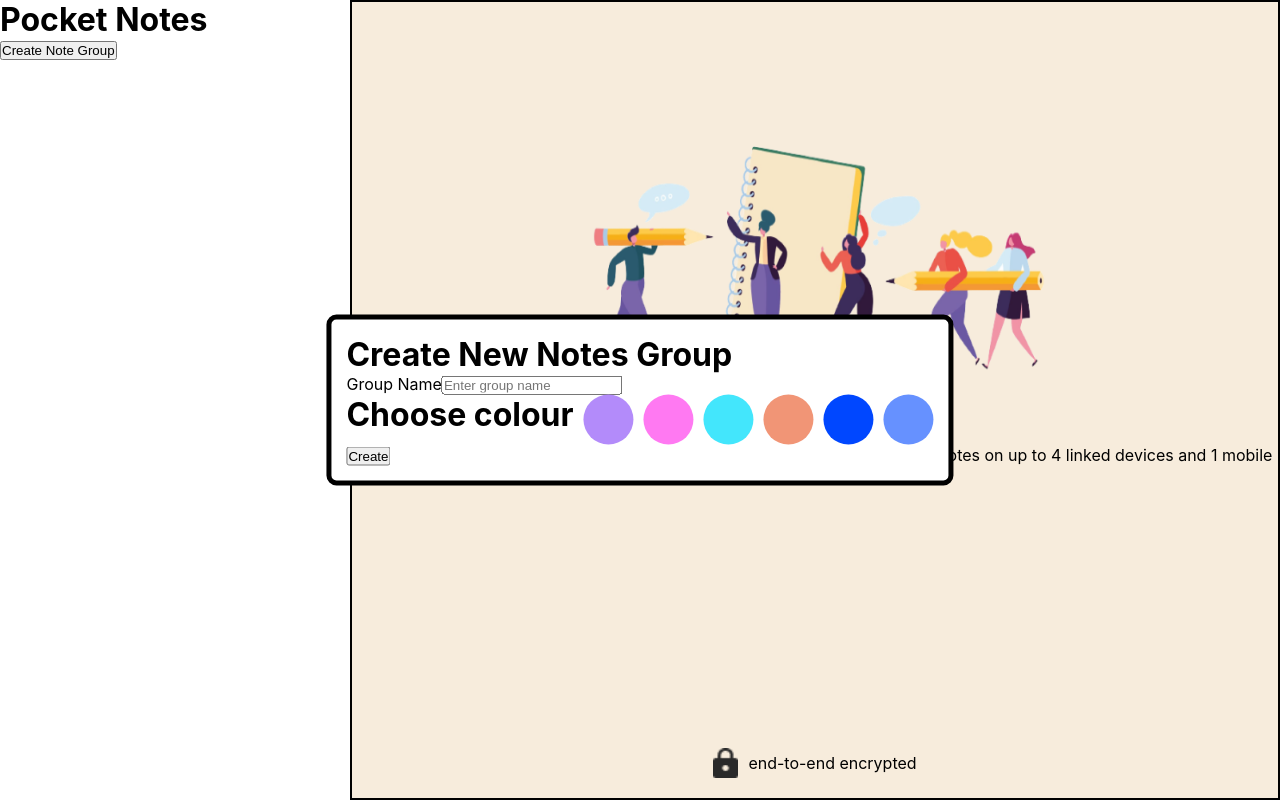
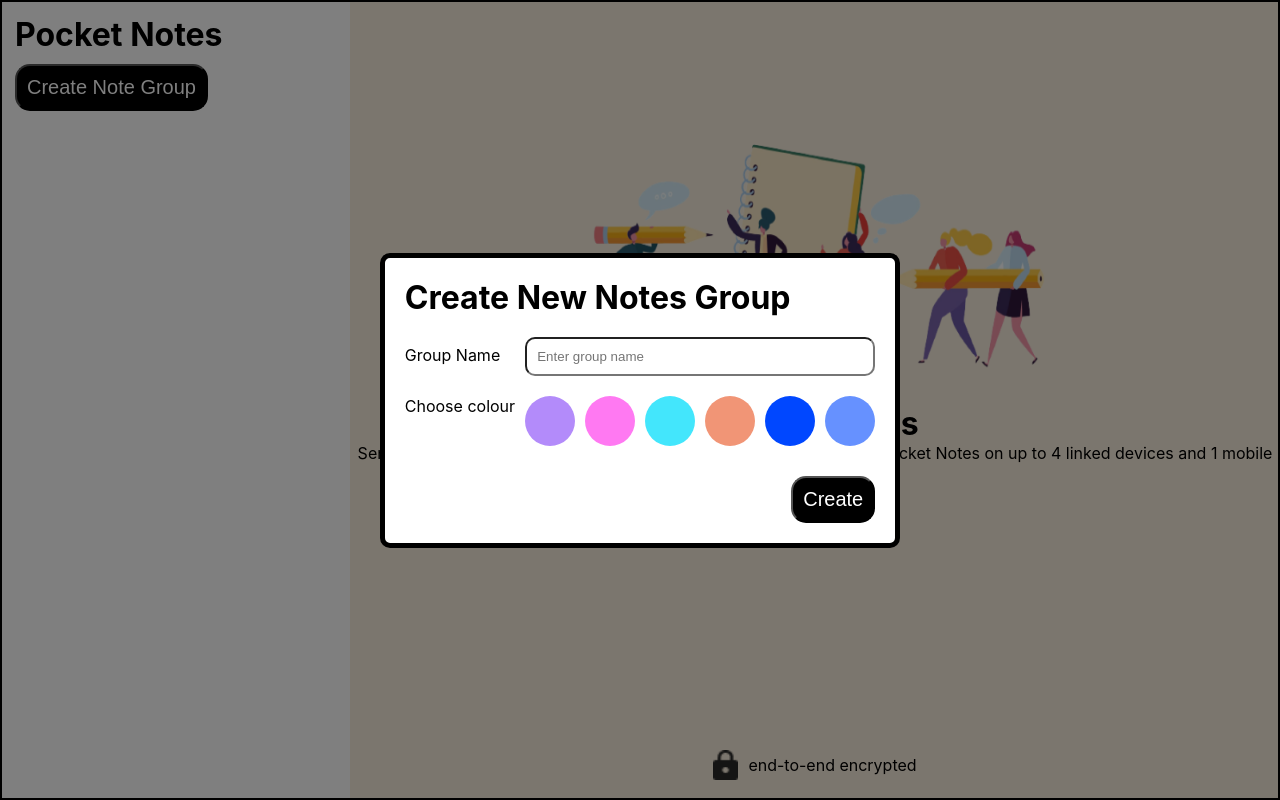
Before and after one commit to anuragpandey271299/MajorProject2, a React (Create React App) app in the folder pocket-notes/: page / in a window 1280 px wide. Both pictures are taken after a click on the button "Create Note Group". Built offline with nearby package versions, Linux system fonts and the light colour scheme.

Commit message:
Locally stored the notes for each group

```diff
--- a/pocket-notes/src/Components/CreateNotes.css
+++ b/pocket-notes/src/Components/CreateNotes.css
@@ -1,13 +1,9 @@
-.CreateNotesFrom {
-    position: absolute;
-    top: 50%;
-    left: 50%;
-    transform: translate(-50%, -50%);
+.CreateNotesForm {
     border: 5px solid black;
-    padding: 15px;
+    padding: 20px;
     border-radius: 10px;
-    z-index: 1;
     background-color: white;
+    z-index: 2000;
 }
 .colors{
     display: flex;
@@ -25,3 +21,47 @@
 .divs div:hover{
     cursor: pointer;
 }
+.CreateNotesForm p{
+    color: red;
+}
+.error1{
+    margin-top: 10px;
+    margin-bottom: 10px;
+}
+.colors{
+    margin-top: 20px;
+}
+.colors h1{
+    font-size: 16px;
+    font-weight: normal;
+}
+.CreateNotesForm input{
+    margin-left: 25px;
+    border-radius: 10px;
+    padding: 10px;
+    width: 350px;
+}
+.CreateNotesForm button{
+    background-color: black;
+    color: white;
+    font-size: 20px;
+    float: right;
+    padding: 5px;
+    border-radius: 10px;
+}
+.groupName{
+    margin-top: 20px;
+}
+.overlay {
+    position: fixed;
+    top: 0;
+    left: 0;
+    width: 100%;
+    height: 100%;
+    background-color: rgba(0, 0, 0, 0.5);
+    z-index: 1000;
+    display: flex;
+    justify-content: center;
+    align-items: center;
+    border: 2px solid black;
+  }
--- a/pocket-notes/src/Components/CreateNotes.js
+++ b/pocket-notes/src/Components/CreateNotes.js
@@ -6,6 +6,7 @@ function CreateNotes(props) {
     const [buttonClicked, setButtonClicked] = useState('');
     const [notes, setNotes] = useState([]);
     const [errorMessage, setErrorMessage]=useState('')
+    const [colorError, setColorError] = useState('');
     useEffect(() => {
         const storedNotes = localStorage.getItem('notesData');
         if (storedNotes) {
@@ -24,15 +25,15 @@ function CreateNotes(props) {
     const handleCreateNote = (e) => {
         e.preventDefault();
         const newNote = { groupName, buttonClicked, id: Date.now() + Math.random() };
-        if (validateGroupName()) {
+        validateGroupName();
+        validateColor();
+        if (validateGroupName() && validateColor()) {
             const updatedNotes = [...notes, newNote];
             localStorage.setItem('notesData', JSON.stringify(updatedNotes));
             setNotes(updatedNotes);
             props.setShowCreateNotes(false);
         }
         console.log(newNote.id)
-        setGroupName('');
-        setButtonClicked('');
      };
 
 
@@ -41,21 +42,36 @@ function CreateNotes(props) {
             setErrorMessage('Enter group name')
             return false;
         }
+        setGroupName(groupName);
+        setErrorMessage('')
         return true;
+    }
 
-    }
+    const validateColor = () => {
+        if (buttonClicked === '') {
+          setColorError('Select a color');
+          return false;
+        }
+        return true;
+      };
+      const handleOverlayClick = () => {
+        props.setShowCreateNotes(false);
+      };
 
   return (
     <>
-      <form className='CreateNotesFrom' onSubmit={handleCreateNote}>
+    <div className='overlay' onClick={handleOverlayClick}>
+      <form className='CreateNotesForm' onSubmit={handleCreateNote} onClick={(e) => e.stopPropagation()}>
         <h1>Create New Notes Group</h1>
+        <div className='groupName'>
         <label>Group Name</label>
         <input
           placeholder='Enter group name'
           value={groupName}
           onChange={handleGroupNameChange}
         />
-        <p>{errorMessage}</p>
+        </div>
+        <p className='error1'>{errorMessage}</p>
         <div className='colors'>
           <h1>Choose colour</h1>
           <div className='divs'>
@@ -85,8 +101,10 @@ function CreateNotes(props) {
             ></div>
           </div>
         </div>
+          <p>{colorError}</p><br/>
         <button >Create</button>
       </form>
+      </div>
     </>
   );
 }
--- a/pocket-notes/src/Components/LeftSide.css
+++ b/pocket-notes/src/Components/LeftSide.css
@@ -1,5 +1,6 @@
 .wrapperLeftSide{
     width: 350px;
+    padding: 15px;
 }
 .logo{
     display: flex;
@@ -36,3 +37,14 @@
     font-size: 30px;
     font-weight: 400;
 }
+.wrapperLeftSide button{
+    background-color: black;
+    color: white;
+    padding: 10px;
+    font-size: 20px;
+    border-radius: 15px;
+    margin-top: 10px;
+}
+button:hover, .profile{
+    cursor: pointer;
+}
--- a/pocket-notes/src/Components/LeftSide.js
+++ b/pocket-notes/src/Components/LeftSide.js
@@ -40,7 +40,7 @@ function LeftSide({onProfileClick}) {
       <button onClick={handleCreateNotes}>Create Note Group</button>
       {showCreateNotes && <CreateNotes setShowCreateNotes={setShowCreateNotes} />}
       <div className='NoteGroups'>
-          {storedNotes && storedNotes.map((note) => (
+          {storedNotes && storedNotes.slice().reverse().map((note) => (
             <div className='profile' onClick={()=>onProfileClick(note.groupName, note.buttonClicked, note.id)}>
             <div className='logo' style={{backgroundColor:note.buttonClicked}}>
             {note.groupName.length >= 2 ? (
--- a/pocket-notes/src/Components/NotesArea.css
+++ b/pocket-notes/src/Components/NotesArea.css
@@ -9,9 +9,7 @@
     height: 100vh;
     width: calc(100vw - 350px);
     position: relative;
-    border: 2px solid black;
     background-color: #F7ECDC;
-    position: relative;
 }
 .NotesArea textarea{
     width: 100%;
@@ -26,6 +24,9 @@
     right: 0;
     margin: 10px;
 }
+#arrow:hover{
+    cursor: pointer;
+}
 .messageArea{
     display: flex;
     margin: 30px;
@@ -38,3 +39,7 @@
     margin-left: 60px;
     font-size: 25px;
 }
+.NotesArea .profile, .NotesArea textarea{
+    padding: 20px;
+    background-color: #E8E8E8;
+}
--- a/pocket-notes/src/Components/NotesArea.js
+++ b/pocket-notes/src/Components/NotesArea.js
@@ -1,4 +1,4 @@
-import React, { useState } from 'react';
+import React, { useState,useEffect } from 'react';
 import './NotesArea.css';
 import arrow from './images/arrow.png';
 
@@ -13,10 +13,21 @@ function NotesArea({ groupName, buttonClicked, id }) {
     'January', 'February', 'March', 'April', 'May', 'June', 'July', 'August', 'September', 'October', 'November', 'December'
   ];
   const month = monthName[currDate.getMonth()];
-    let hrs = currDate.getHours() >= 12 ? currDate.getHours() - 12 : (currDate.getHours() < 10 ? `0${currDate.getHours()}`: currDate.getHours());
+    let hrs = currDate.getHours() >= 12 ? currDate.getHours() - 12 : currDate.getHours();
     let period = currDate.getHours() >= 12 ? 'PM' : 'AM';
+    if(hrs<10){
+        hrs=`0${hrs}`
+    }
     let minutes = currDate.getMinutes() < 10 ? `0${currDate.getMinutes()}` : currDate.getMinutes();
-  const handleArrowClick = () => {
+
+    useEffect(() => {
+        const storedMessages = localStorage.getItem('messages');
+        if (storedMessages) {
+          setDisplayedMessages(JSON.parse(storedMessages));
+        }
+      }, []);
+
+    const handleArrowClick = () => {
     if (message.trim() !== '') {
       const newMessage = {
         content: message,
@@ -30,8 +41,14 @@ function NotesArea({ groupName, buttonClicked, id }) {
         [id]: [...(prevMessages[id] || []), newMessage],
       }));
       setMessage('');
+      const updatedMessages = {
+        ...displayedMessages,
+        [id]: [...(displayedMessages[id] || []), newMessage],
+      };
+      localStorage.setItem('messages', JSON.stringify(updatedMessages));
     }
   }
+
 
   const handleEnterPress = (event) => {
     if (event.key === 'Enter') {
--- a/pocket-notes/src/Components/RightSide.css
+++ b/pocket-notes/src/Components/RightSide.css
@@ -2,7 +2,6 @@
     height: 100vh;
     width: calc(100% - 350px);
     position: relative;
-    border: 2px solid black;
     background-color: #F7ECDC;
 }
 .images{
```
